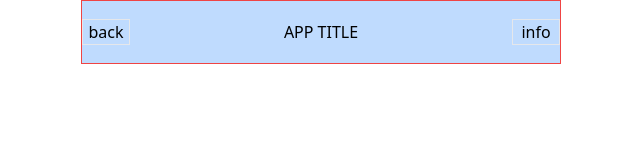
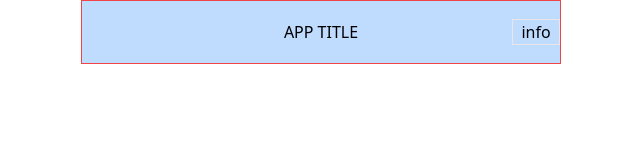
Before and after one commit to anindyoo/riack_and_morty_codex_app, a React (Create React App) app: page / in a window 1280 px wide. Shown: the top 160 px of the page, without its empty margins (319-959 px from the left). Built offline with nearby package versions, Linux system fonts and the light colour scheme.

Commit message:
feat: implement condition to hide the back button when on the main page.

```diff
--- a/src/components/Header/Header.jsx
+++ b/src/components/Header/Header.jsx
@@ -1,3 +1,5 @@
+import usePageStore from '../../store/pageStore';
+
 const HeaderButton = (props) => {
   const { name } = props;
 
@@ -14,7 +16,7 @@ const HeaderButton = (props) => {
 };
 
 const Header = () => {
-  console.log();
+  const { detailIsActive } = usePageStore();
 
   return (
     <div className="
@@ -26,7 +28,13 @@ const Header = () => {
     border border-red-500
     bg-blue-200"
     >
-      <HeaderButton name="back" />
+      {
+        detailIsActive
+          ? <HeaderButton name="back" />
+          : (
+            <div className="BACK-BUTTON-BUFFER w-12" />
+          )
+      }
       <div>APP TITLE</div>
       <HeaderButton name="info" />
     </div>
```
